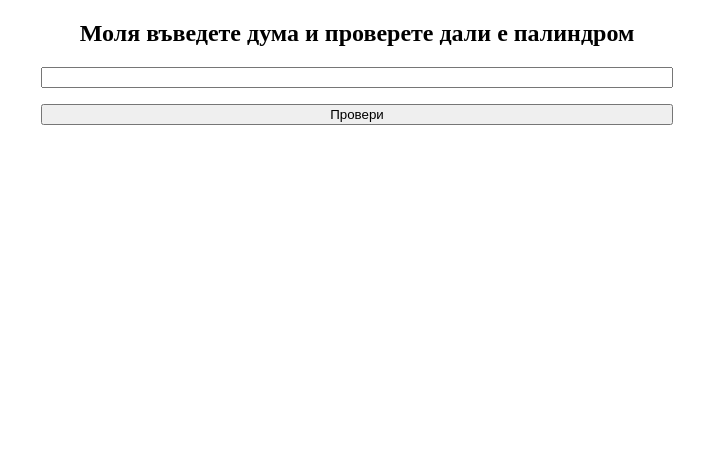
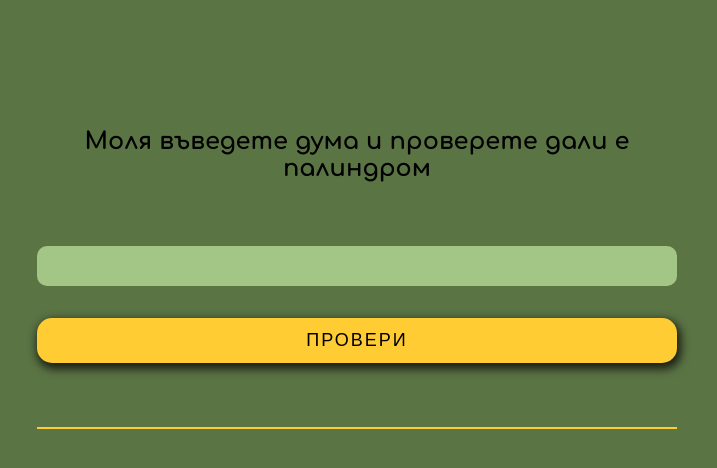
Before and after one commit to LachezarUzunov/dev-js-tasks, a plain HTML site: page task4/index.html in a window 1280 px wide. Shown: the whole page, without its empty margins (283-1000 px from the left). Drawn offline with Linux system fonts and the light colour scheme.

Commit message:
completing task 3

```diff
--- a/task4/app.js
+++ b/task4/app.js
@@ -3,12 +3,13 @@ function solve() {
     .querySelector(".btn")
     .addEventListener("click", checker);
 
-  const para = document.createElement("p");
+  const para = document.querySelector(".text");
+
   function checker(e) {
     const word = e.target.parentElement.children[0].value;
 
-    const reversed = word.split("").reverse().join();
-
+    const reversed = word.split("").reverse().join("");
+    console.log(reversed);
     if (word === reversed) {
       para.textContent = "True, the added word is a palindrome";
     } else {
--- a/task4/index.html
+++ b/task4/index.html
@@ -8,12 +8,13 @@
     <script src="app.js"></script>
     <title>Fourth Task</title>
   </head>
-  <body onload="solve()">
+  <body class="body" onload="solve()">
     <article class="game">
       <h1>Моля въведете дума и проверете дали е палиндром</h1>
       <div class="input_section">
         <input type="text" class="input" />
         <button class="btn">Провери</button>
+        <p class="text"></p>
       </div>
     </article>
   </body>
--- a/task4/style.css
+++ b/task4/style.css
@@ -1,11 +1,69 @@
+@import url("https://fonts.googleapis.com/css2?family=Comfortaa:wght@300;400;500;600;700&display=swap");
+
+*,
+*::before,
+*::after {
+  margin: 0;
+  padding: 0;
+  box-sizing: border-box;
+}
+
+.body {
+  background-color: #5b7444;
+  font-family: "Comfortaa", cursive;
+}
+
 .game {
   margin: 0 auto;
+  padding-top: 8rem;
   width: 50%;
   text-align: center;
 }
 
 .input_section {
+  margin-top: 4rem;
   display: flex;
   flex-direction: column;
-  gap: 1rem;
+  gap: 2rem;
 }
+
+.btn {
+  cursor: pointer;
+  text-transform: uppercase;
+  letter-spacing: 2px;
+  word-spacing: 4px;
+  color: black;
+  border: none;
+  background-color: #ffcc33;
+  border-radius: 15px;
+  padding: 12px 20px;
+  transition: all 300ms ease-in-out;
+  font-size: 18px;
+  box-shadow: 2px 4px 10px 2px rgba(0, 0, 0, 0.75);
+  -webkit-box-shadow: 2px 4px 10px 2px rgba(0, 0, 0, 0.75);
+  -moz-box-shadow: 2px 4px 10px 2px rgba(0, 0, 0, 0.75);
+}
+
+input {
+  width: 100%;
+  border: none;
+  border-radius: 10px;
+  height: 2.5rem;
+  transition: 0.2s ease-in-out;
+  background-color: #a3c586;
+  padding-left: 0.5rem;
+  padding-right: 0.5rem;
+  color: white;
+  font-size: 22px;
+  letter-spacing: 1px;
+}
+
+input:focus {
+  outline: none;
+}
+
+.text {
+  margin-top: 2rem;
+  font-size: 1.6rem;
+  border-bottom: 2px solid #ffcc33;
+}
```
